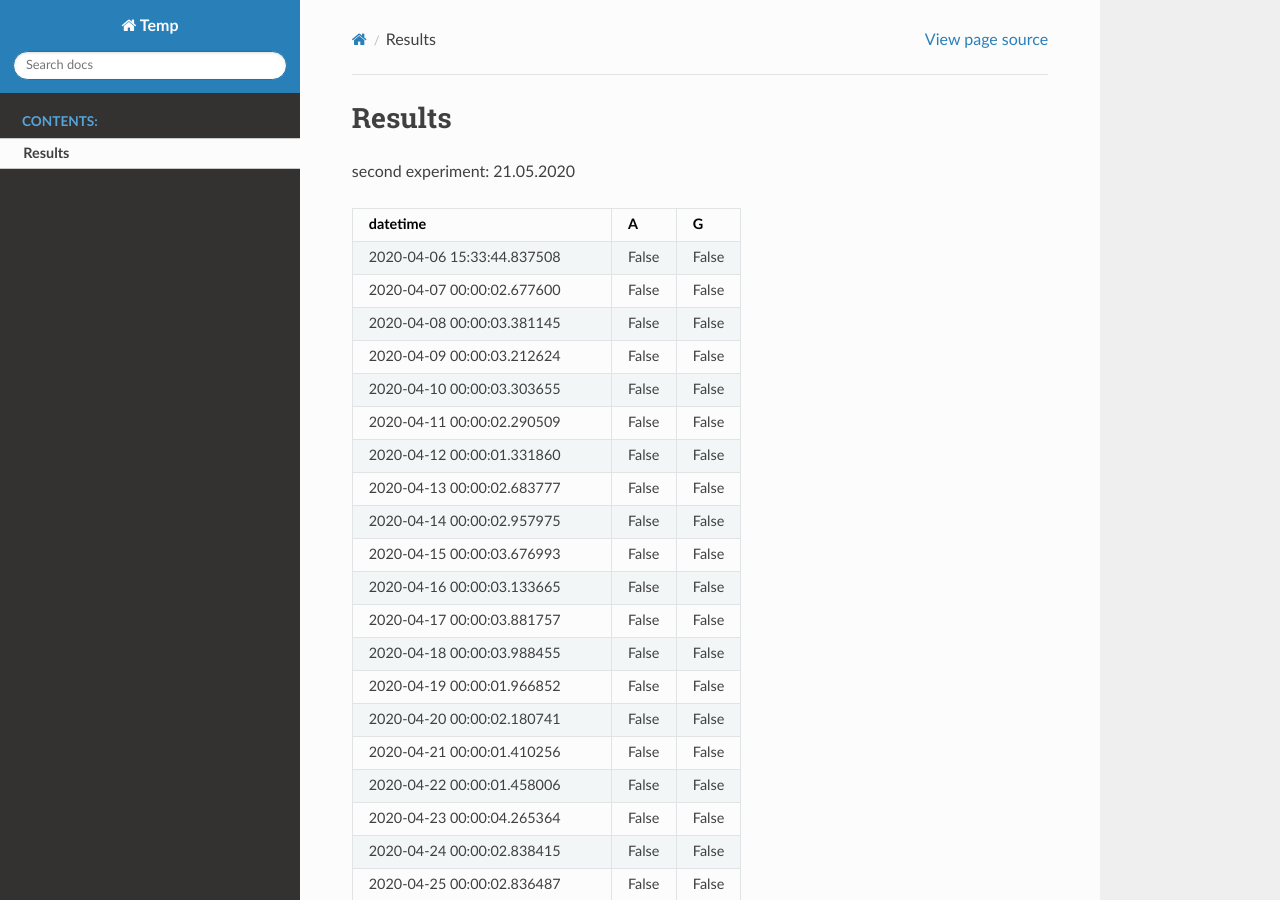
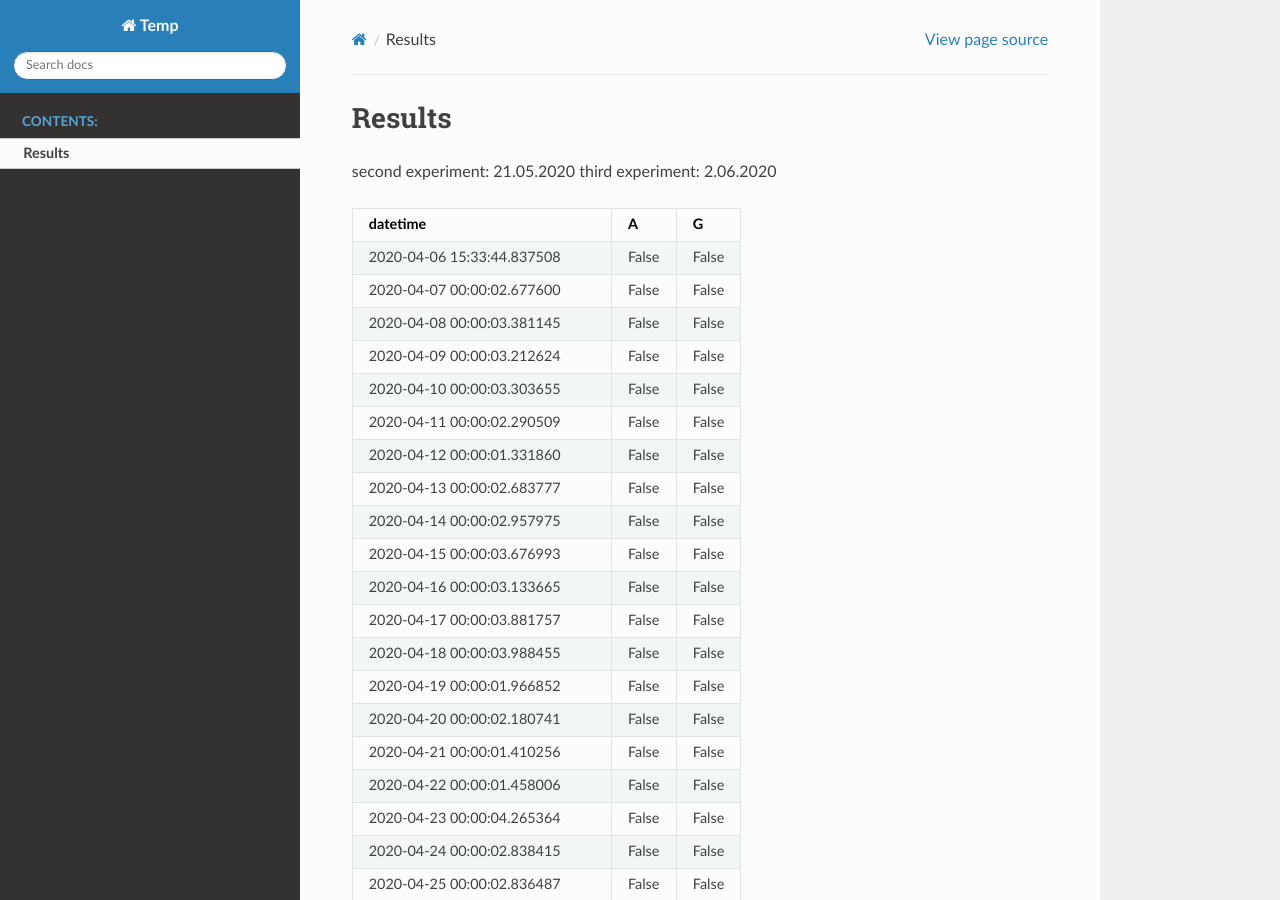
Before and after one commit to shlomow/queries-results, a Sphinx documentation site: the page built from source/results.rst, in a window 1280 px wide and 900 px high. Built offline with Sphinx 7.4.7 and the Read the Docs theme 2.0.0, drawn with Linux system fonts in a browser that asks for light colours; some of the changed text lies outside the part shown.

Commit message:
update results

```diff
--- a/source/results.rst
+++ b/source/results.rst
@@ -2,6 +2,7 @@
 =======
 
 second experiment: 21.05.2020
+third experiment: 2.06.2020
 
 .. csv-table::
    :header: "datetime", "A", "G"
@@ -61,6 +62,7 @@
    2020-05-27 00:00:04.699010, True, False
    2020-05-28 00:00:08.422624, True, True
    2020-06-01 22:24:05.068095, False, False
+   2020-06-02 00:00:16.599280, False, False
 
 .. csv-table::
    :header: "from", "to"
```
Also changed, not shown: results.json (+1 -1 lines).
